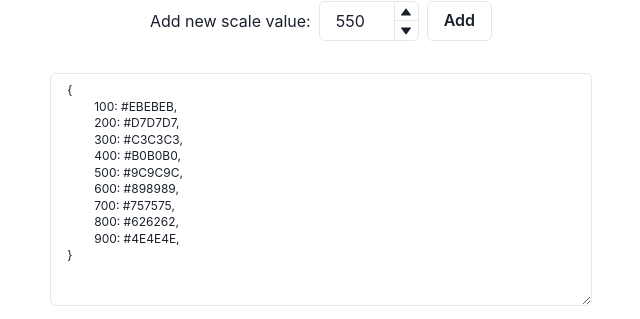
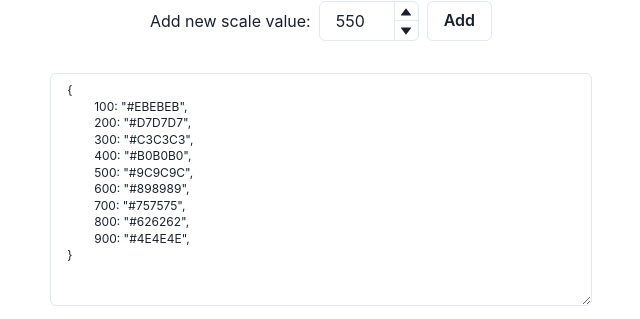
Before and after one commit to isBatak/color-scheme-builder, a React (Create React App) app: page / in a window 1280 px wide. Shown: the part 553-872 px from the top of the page, without its empty margins (319-959 px from the left). Built offline with nearby package versions, Linux system fonts and the light colour scheme.

Commit message:
Fix JSON output - colors were not in ""

```diff
--- a/src/components/OutputColorsJson.tsx
+++ b/src/components/OutputColorsJson.tsx
@@ -20,7 +20,7 @@ export const OutputColorsJson: FC<IOutputColorsJson> = ({ colors, scales }) => {
             (prev, current, index) =>
               `${prev}${index === 0 ? "{\n" : "\n"}\t${
                 scales[index + 1]
-              }: ${current.toUpperCase()},`,
+              }: "${current.toUpperCase()}",`,
             ""
           ) + "\n}"
       }
```
